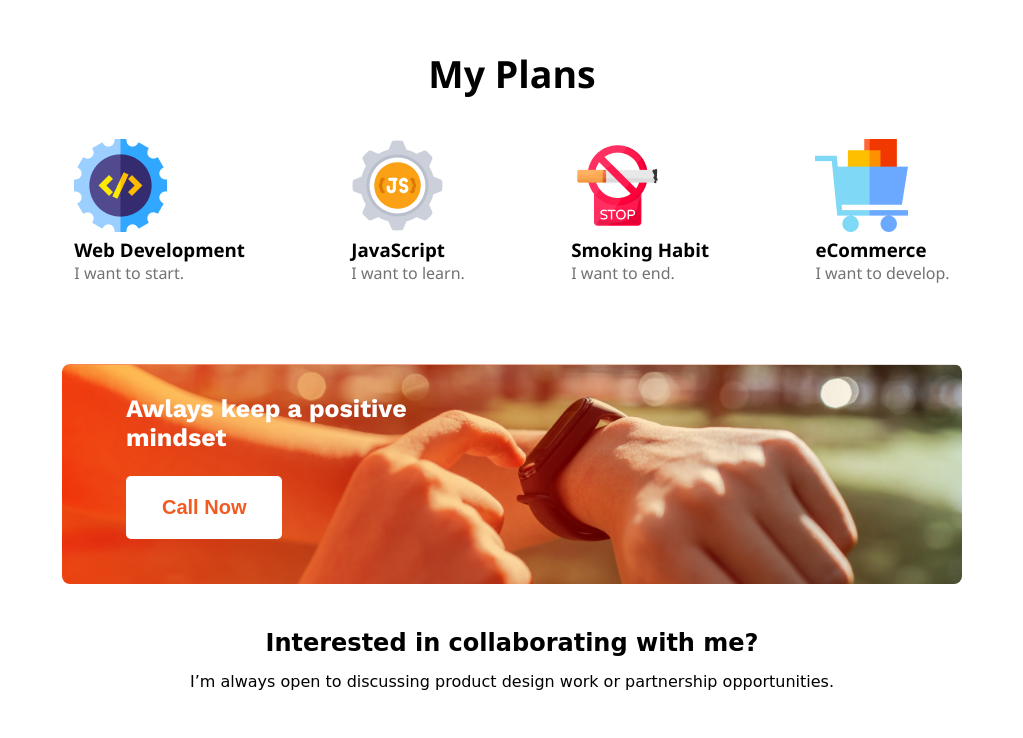
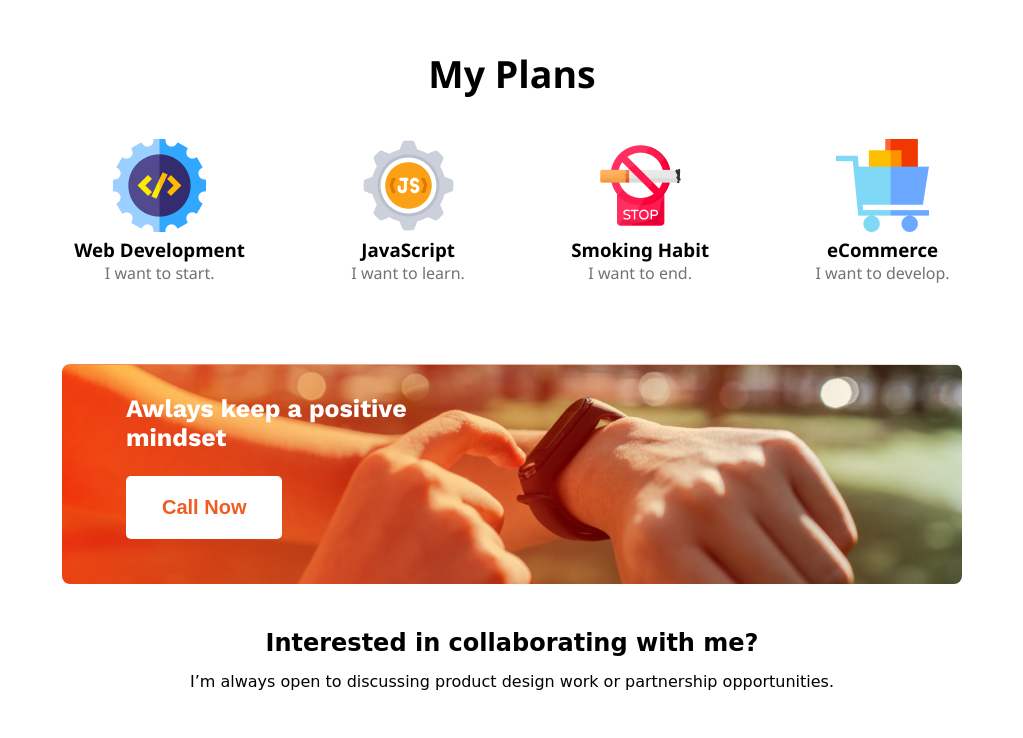
Before and after one commit to Ibrahim-ST/new-year-new-me, a plain HTML site: page index.html in a window 1280 px wide. Shown: the part 1660-2398 px from the top of the page, without its empty margins (128-1151 px from the left). Drawn offline with nearby package versions, Linux system fonts and the light colour scheme; a web font is replaced by a local one.

Commit message:
Final commit

```diff
--- a/styles/styles.css
+++ b/styles/styles.css
@@ -105,7 +105,10 @@ my plans styles
     justify-content: space-evenly;
     margin: 40px 0;
     padding-bottom: 40px;
+}
 
+.plans{
+    text-align: center;
 }
 
 .plans p {
@@ -144,7 +147,7 @@ Call now banner styles
 }
 
 /*
-collaboration styles
+Work together styles(Extra)
 */
 .work-header {
     text-align: center;
@@ -240,10 +243,10 @@ footer {
     background-color: black;
     font-size: 16px;
     width: 300px;
+    color: white;
 }
 
 .subscribe ::placeholder {
     color: white;
     opacity: 1;
-    /* Firefox */
 }
```
Also changed, not shown: index.html (+3 -5 lines).
